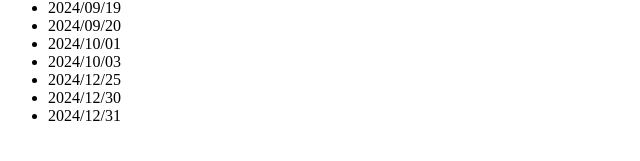
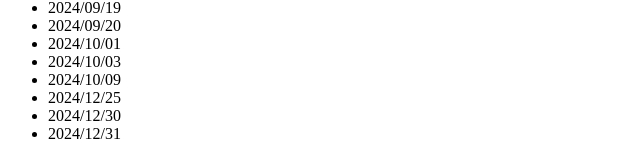
Before and after one commit to summerydev/termcalculator, a React (Create React App) app: page / in a window 1280 px wide. Shown: the part 409-570 px from the top of the page, without its empty margins (0-640 px from the left). Built offline with nearby package versions, Linux system fonts and the light colour scheme.

Commit message:
add holiday

```diff
--- a/src/DateCalculator.js
+++ b/src/DateCalculator.js
@@ -14,8 +14,10 @@ const holidays = [
   "2024/09/17",
   "2024/09/18",
   "2024/09/19",
-  "2024/09/20","2024/10/01",
+  "2024/09/20",
+  "2024/10/01",
   "2024/10/03",
+  "2024/10/09",
   "2024/12/25",
   "2024/12/30",
   "2024/12/31",
```
